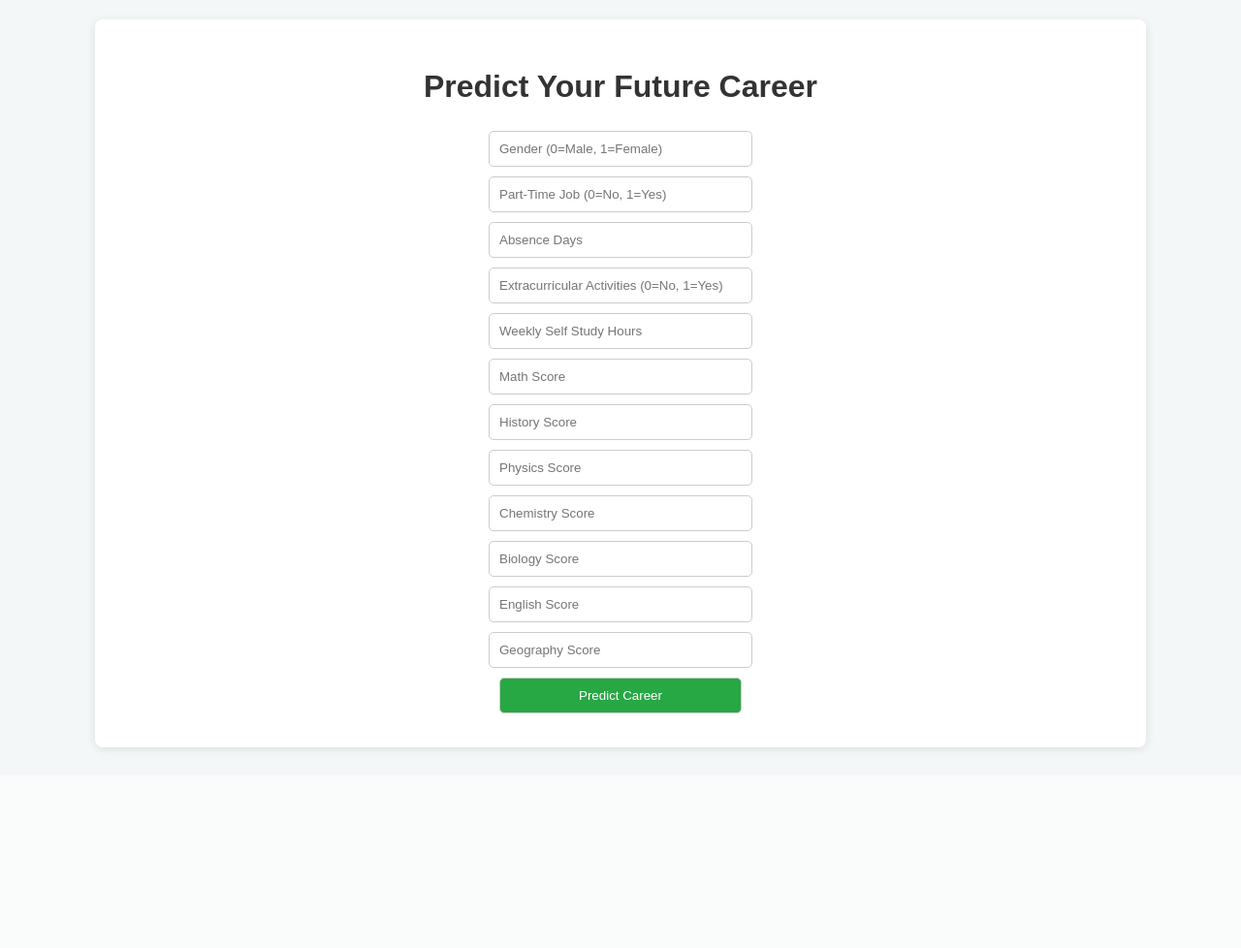
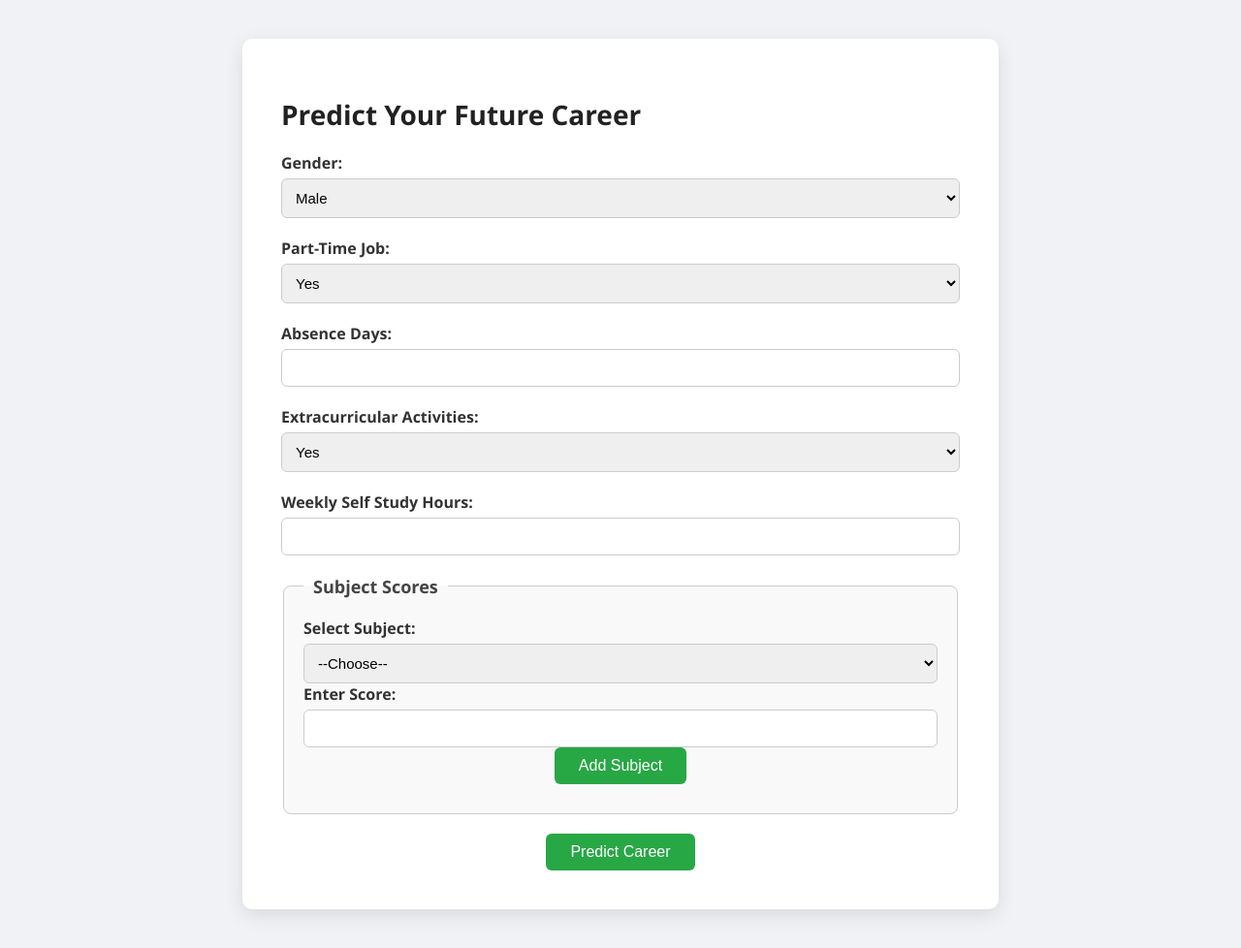
Before and after one commit to Aliyah-Dawood/Student-Management-System, a Flask app: page /predict in a window 1280 px wide. Shown: the whole page at 97% size. Before the commit the page ends 776 px from the top, so only its background shows below. Run offline with Flask 3, Linux system fonts and the light colour scheme; parts of the project's set-up code (start-up, migrations or seed data) failed here and were passed over.

Commit message:
last changes

```diff
--- a/app.py
+++ b/app.py
@@ -1,4 +1,3 @@
-
 from flask import Flask, request, render_template, redirect, url_for
 import numpy as np
 import pandas as pd
@@ -41,42 +40,70 @@ def home():
 @app.route('/predict', methods=['GET', 'POST'])
 def predict():
     if request.method == 'POST':
-        # Collect form data
-        gender = int(request.form['gender'])
-        part_time_job = int(request.form['part_time_job'])
+        # Text-to-numeric mappings
+        gender_map = {'Male': 0, 'Female': 1}
+        job_map = {'No': 0, 'Yes': 1}
+        extra_map = {'No': 0, 'Yes': 1}
+
+        # Collect and convert basic inputs
+        gender = gender_map[request.form['gender']]
+        part_time_job = job_map[request.form['part_time_job']]
         absence_days = int(request.form['absence_days'])
-        extracurricular_activities = int(request.form['extracurricular_activities'])
+        extracurricular_activities = extra_map[request.form['extracurricular_activities']]
         self_study_hours = float(request.form['weekly_self_study_hours'])
-        math = float(request.form['math_score'])
-        history = float(request.form['history_score'])
-        physics = float(request.form['physics_score'])
-        chemistry = float(request.form['chemistry_score'])
-        biology = float(request.form['biology_score'])
-        english = float(request.form['english_score'])
-        geography = float(request.form['geography_score'])
+
+        # Initialize scores with default 0
+        subjects = ['math_score', 'history_score', 'physics_score', 'chemistry_score',
+                    'biology_score', 'english_score', 'geography_score']
+        scores = {subject: 0.0 for subject in subjects}
+
+        # Collect subject scores
+        for key in request.form:
+            if key.startswith("subject_") and key.endswith("_name"):
+                idx = key.split("_")[1]
+                subject_key = request.form[key]  # e.g., 'math_score'
+                score_val = float(request.form.get(f"subject_{idx}_score", 0))
+                scores[subject_key] = score_val
 
         # Calculate average score
-        average_score = (math + history + physics + chemistry + biology + english + geography) / 7
+        average_score = np.mean(list(scores.values()))
 
-        # Arrange input in correct order
-        input_data = pd.DataFrame([[gender, part_time_job, absence_days, extracurricular_activities,
-                                    self_study_hours, math, history, physics, chemistry,
-                                    biology, english, geography, average_score]],
-                                  columns=['gender', 'part_time_job', 'absence_days', 'extracurricular_activities',
-                                           'weekly_self_study_hours', 'math_score', 'history_score',
-                                           'physics_score', 'chemistry_score', 'biology_score',
-                                           'english_score', 'geography_score', 'average_score'])
+        # Prepare input
+        input_data = [
+            gender,
+            part_time_job,
+            absence_days,
+            extracurricular_activities,
+            self_study_hours,
+            scores['math_score'],
+            scores['history_score'],
+            scores['physics_score'],
+            scores['chemistry_score'],
+            scores['biology_score'],
+            scores['english_score'],
+            scores['geography_score'],
+            average_score  # 13th feature
+        ]
+
+        input_df = pd.DataFrame([input_data], columns=[
+            'gender', 'part_time_job', 'absence_days',
+            'extracurricular_activities', 'weekly_self_study_hours',
+            'math_score', 'history_score', 'physics_score',
+            'chemistry_score', 'biology_score', 'english_score',
+            'geography_score', 'average_score'
+        ])
 
         # Scale and predict
-        scaled_input = scaler.transform(input_data)
-        prediction = model.predict(scaled_input)
+        input_scaled = scaler.transform(input_df)
+        prediction = model.predict(input_scaled)[0]
 
-        # Map predicted number to career name
-        career = career_labels.get(prediction[0], "Unknown Career")
+        # Map prediction to career name
+        career = career_labels.get(prediction, "Unknown Career")
 
-        return render_template('index.html', prediction_text=f"Predicted Career: {career}")
+        return render_template('index.html', prediction_text=f'Predicted Career: {career}')
 
     return render_template('index.html')
+
 
 # ----------------- Student Data Management -------------------
 @app.route('/student_data')
--- /dev/null
+++ b/static/indexstyle.css
@@ -0,0 +1,115 @@
+/* Base styles */
+body {
+    font-family: 'Segoe UI', Tahoma, Geneva, Verdana, sans-serif;
+    background-color: #f0f2f5;
+    margin: 0;
+    padding: 0;
+    color: #333;
+}
+
+/* Container styling */
+.container {
+    max-width: 700px;
+    margin: 40px auto;
+    padding: 40px;
+    background-color: #ffffff;
+    border-radius: 10px;
+    box-shadow: 0 6px 20px rgba(0, 0, 0, 0.1);
+}
+
+/* Headings */
+h1 {
+    font-size: 28px;
+    margin-bottom: 20px;
+    color: #222;
+}
+
+h2 {
+    font-size: 22px;
+    margin-top: 30px;
+    color: #28a745;
+}
+
+/* Form layout */
+form {
+    display: flex;
+    flex-direction: column;
+    gap: 20px;
+}
+
+.form-group {
+    display: flex;
+    flex-direction: column;
+    align-items: flex-start;
+}
+
+label {
+    font-weight: 600;
+    margin-bottom: 5px;
+}
+
+/* Inputs and selects */
+input,
+select {
+    width: 100%;
+    padding: 10px;
+    font-size: 15px;
+    border: 1px solid #ccc;
+    border-radius: 6px;
+    box-sizing: border-box;
+}
+
+input[type="number"] {
+    -moz-appearance: textfield;
+}
+
+input::-webkit-outer-spin-button,
+input::-webkit-inner-spin-button {
+    -webkit-appearance: none;
+}
+
+/* Button styling */
+button {
+    align-self: center;
+    background-color: #28a745;
+    color: #fff;
+    font-size: 16px;
+    padding: 10px 25px;
+    border: none;
+    border-radius: 6px;
+    cursor: pointer;
+    transition: background-color 0.3s ease;
+}
+
+button:hover {
+    background-color: #218838;
+}
+
+/* Fieldset and subject entry styling */
+fieldset {
+    border: 1px solid #ccc;
+    border-radius: 8px;
+    padding: 20px;
+    background-color: #f9f9f9;
+}
+
+legend {
+    font-size: 18px;
+    font-weight: bold;
+    color: #444;
+    padding: 0 10px;
+}
+
+/* Subject list display */
+#subjectList {
+    margin-top: 10px;
+}
+
+#subjectList p {
+    margin: 6px 0;
+    padding: 6px 10px;
+    background-color: #e8f5e9;
+    border-left: 5px solid #28a745;
+    border-radius: 4px;
+    font-weight: 500;
+}
--- a/templates/index.html
+++ b/templates/index.html
@@ -3,29 +3,117 @@
 <head>
     <meta charset="UTF-8">
     <title>Predict Career</title>
-    <link rel="stylesheet" href="{{ url_for('static', filename='style.css') }}">
+    <link rel="stylesheet" href="{{ url_for('static', filename='indexstyle.css') }}">
 </head>
 <body>
 <div class="container">
     <h1>Predict Your Future Career</h1>
-        <form action="{{ url_for('predict') }}" method="post">
-            <input type="number" name="gender" placeholder="Gender (0=Male, 1=Female)" required><br>
-            <input type="number" name="part_time_job" placeholder="Part-Time Job (0=No, 1=Yes)" required><br>
-            <input type="number" name="absence_days" placeholder="Absence Days" required><br>
-            <input type="number" name="extracurricular_activities" placeholder="Extracurricular Activities (0=No, 1=Yes)" required><br>
-            <input type="number" step="0.01" name="weekly_self_study_hours" placeholder="Weekly Self Study Hours" required><br>
-            <input type="number" step="0.01" name="math_score" placeholder="Math Score" required><br>
-            <input type="number" step="0.01" name="history_score" placeholder="History Score" required><br>
-            <input type="number" step="0.01" name="physics_score" placeholder="Physics Score" required><br>
-            <input type="number" step="0.01" name="chemistry_score" placeholder="Chemistry Score" required><br>
-            <input type="number" step="0.01" name="biology_score" placeholder="Biology Score" required><br>
-            <input type="number" step="0.01" name="english_score" placeholder="English Score" required><br>
-            <input type="number" step="0.01" name="geography_score" placeholder="Geography Score" required><br>
+
+    <form action="{{ url_for('predict') }}" method="post" onsubmit="prepareSubjects()">
+        <div class="form-group">
+            <label>Gender:</label>
+            <select name="gender" required>
+                <option value="Male">Male</option>
+                <option value="Female">Female</option>
+            </select>
+        </div>
+
+        <div class="form-group">
+            <label>Part-Time Job:</label>
+            <select name="part_time_job" required>
+                <option value="Yes">Yes</option>
+                <option value="No">No</option>
+            </select>
+        </div>
+
+        <div class="form-group">
+            <label>Absence Days:</label>
+            <input type="number" name="absence_days" min="0" required>
+        </div>
+
+        <div class="form-group">
+            <label>Extracurricular Activities:</label>
+            <select name="extracurricular_activities" required>
+                <option value="Yes">Yes</option>
+                <option value="No">No</option>
+            </select>
+        </div>
+
+        <div class="form-group">
+            <label>Weekly Self Study Hours:</label>
+            <input type="number" step="0.01" name="weekly_self_study_hours" min="0" required>
+        </div>
+
+        <fieldset>
+            <legend>Subject Scores</legend>
+            <div class="form-group">
+                <label>Select Subject:</label>
+                <select id="subjectDropdown">
+                    <option value="">--Choose--</option>
+                    <option value="math_score">Math</option>
+                    <option value="history_score">History</option>
+                    <option value="physics_score">Physics</option>
+                    <option value="chemistry_score">Chemistry</option>
+                    <option value="biology_score">Biology</option>
+                    <option value="english_score">English</option>
+                    <option value="geography_score">Geography</option>
+                </select>
+
+                <label>Enter Score:</label>
+                <input type="number" id="subjectScore" min="0" max="100" step="0.01">
+                <button type="button" onclick="addSubject()">Add Subject</button>
+            </div>
+
+            <div id="subjectList"></div>
+        </fieldset>
+
         <button type="submit">Predict Career</button>
     </form>
+
     {% if prediction_text %}
         <h2>{{ prediction_text }}</h2>
     {% endif %}
 </div>
+
+<script>
+    let subjectCount = 0;
+    const maxSubjects = 7;
+    const addedSubjects = new Set();
+
+    function addSubject() {
+        const subject = document.getElementById('subjectDropdown').value;
+        const score = document.getElementById('subjectScore').value;
+
+        if (!subject || score === '' || addedSubjects.has(subject)) {
+            alert("Please choose a valid subject and score. Avoid duplicates.");
+            return;
+        }
+
+        if (subjectCount >= maxSubjects) {
+            alert("You can only add up to 7 subjects.");
+            return;
+        }
+
+        const container = document.getElementById('subjectList');
+        const entry = document.createElement('div');
+        entry.innerHTML = `
+            <p>${subject.replace('_score', '')}: ${score}</p>
+            <input type="hidden" name="subject_${subjectCount}_name" value="${subject}">
+            <input type="hidden" name="subject_${subjectCount}_score" value="${score}">
+        `;
+        container.appendChild(entry);
+
+        addedSubjects.add(subject);
+        subjectCount++;
+
+        // Reset input
+        document.getElementById('subjectDropdown').value = '';
+        document.getElementById('subjectScore').value = '';
+    }
+
+    function prepareSubjects() {
+        // This function can be used for validation or further logic
+    }
+</script>
 </body>
 </html>
```
Lines whose indentation alone changed are shown as unchanged.
